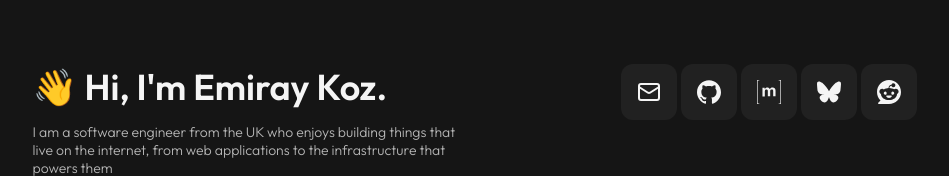
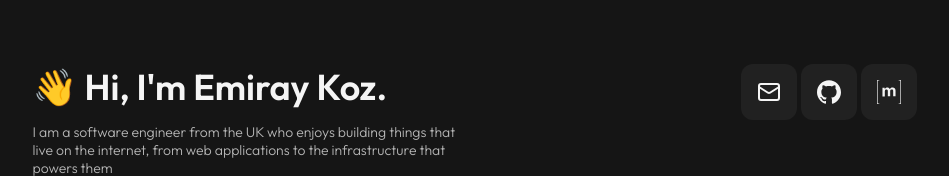
Before and after one commit to emiraykoz/emiray.uk, a website built with Vite: page src/index.html in a window 1280 px wide. Shown: the top 176 px of the page, without its empty margins (165-1114 px from the left). Built offline with nearby package versions, Linux system fonts and the light colour scheme.

Commit message:
chore: remove unused socials: bluesky & reddit

```diff
--- a/src/index.html
+++ b/src/index.html
@@ -42,20 +42,6 @@
             <title>Matrix</title>
             <path
               d="M.632.55v22.9H2.28V24H0V0h2.28v.55zm7.043 7.26v1.157h.033c.309-.443.683-.784 1.117-1.024.433-.245.936-.365 1.5-.365.54 0 1.033.107 1.481.314.448.208.785.582 1.02 1.108.254-.374.6-.706 1.034-.992.434-.287.95-.43 1.546-.43.453 0 .872.056 1.26.167.388.11.716.286.993.53.276.245.489.559.646.951.152.392.23.863.23 1.417v5.728h-2.349V11.52c0-.286-.01-.559-.032-.812a1.755 1.755 0 0 0-.18-.66 1.106 1.106 0 0 0-.438-.448c-.194-.11-.457-.166-.785-.166-.332 0-.6.064-.803.189a1.38 1.38 0 0 0-.48.499 1.946 1.946 0 0 0-.231.696 5.56 5.56 0 0 0-.06.785v4.768h-2.35v-4.8c0-.254-.004-.503-.018-.752a2.074 2.074 0 0 0-.143-.688 1.052 1.052 0 0 0-.415-.503c-.194-.125-.476-.19-.854-.19-.111 0-.259.024-.439.074-.18.051-.36.143-.53.282-.171.138-.319.337-.439.595-.12.259-.18.6-.18 1.02v4.966H5.46V7.81zm15.693 15.64V.55H21.72V0H24v24h-2.28v-.55z" />
-          </svg>
-        </a>
-        <a class="social-button" href="https://bsky.app/profile/emiray.uk">
-          <svg role="img" viewBox="0 0 24 24" xmlns="http://www.w3.org/2000/svg" fill="currentColor">
-            <title>Bluesky</title>
-            <path
-              d="M5.202 2.857C7.954 4.922 10.913 9.11 12 11.358c1.087-2.247 4.046-6.436 6.798-8.501C20.783 1.366 24 .213 24 3.883c0 .732-.42 6.156-.667 7.037-.856 3.061-3.978 3.842-6.755 3.37 4.854.826 6.089 3.562 3.422 6.299-5.065 5.196-7.28-1.304-7.847-2.97-.104-.305-.152-.448-.153-.327 0-.121-.05.022-.153.327-.568 1.666-2.782 8.166-7.847 2.97-2.667-2.737-1.432-5.473 3.422-6.3-2.777.473-5.899-.308-6.755-3.369C.42 10.04 0 4.615 0 3.883c0-3.67 3.217-2.517 5.202-1.026" />
-          </svg>
-        </a>
-        <a class="social-button" href="https://reddit.com/user/emirayuk/">
-          <svg role="img" viewBox="0 0 24 24" xmlns="http://www.w3.org/2000/svg" fill="currentColor">
-            <title>Reddit</title>
-            <path
-              d="M12 0C5.373 0 0 5.373 0 12c0 3.314 1.343 6.314 3.515 8.485l-2.286 2.286C.775 23.225 1.097 24 1.738 24H12c6.627 0 12-5.373 12-12S18.627 0 12 0Zm4.388 3.199c1.104 0 1.999.895 1.999 1.999 0 1.105-.895 2-1.999 2-.946 0-1.739-.657-1.947-1.539v.002c-1.147.162-2.032 1.15-2.032 2.341v.007c1.776.067 3.4.567 4.686 1.363.473-.363 1.064-.58 1.707-.58 1.547 0 2.802 1.254 2.802 2.802 0 1.117-.655 2.081-1.601 2.531-.088 3.256-3.637 5.876-7.997 5.876-4.361 0-7.905-2.617-7.998-5.87-.954-.447-1.614-1.415-1.614-2.538 0-1.548 1.255-2.802 2.803-2.802.645 0 1.239.218 1.712.585 1.275-.79 2.881-1.291 4.64-1.365v-.01c0-1.663 1.263-3.034 2.88-3.207.188-.911.993-1.595 1.959-1.595Zm-8.085 8.376c-.784 0-1.459.78-1.506 1.797-.047 1.016.64 1.429 1.426 1.429.786 0 1.371-.369 1.418-1.385.047-1.017-.553-1.841-1.338-1.841Zm7.406 0c-.786 0-1.385.824-1.338 1.841.047 1.017.634 1.385 1.418 1.385.785 0 1.473-.413 1.426-1.429-.046-1.017-.721-1.797-1.506-1.797Zm-3.703 4.013c-.974 0-1.907.048-2.77.135-.147.015-.241.168-.183.305.483 1.154 1.622 1.964 2.953 1.964 1.33 0 2.47-.81 2.953-1.964.057-.137-.037-.29-.184-.305-.863-.087-1.795-.135-2.769-.135Z" />
           </svg>
         </a>
       </div>
```
